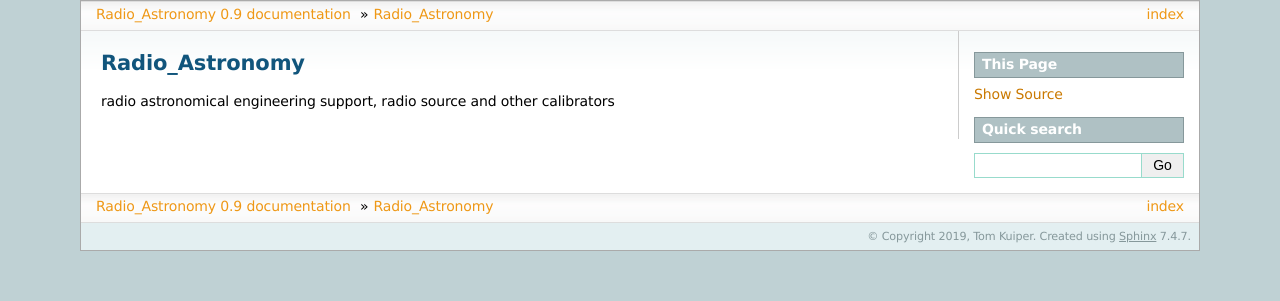
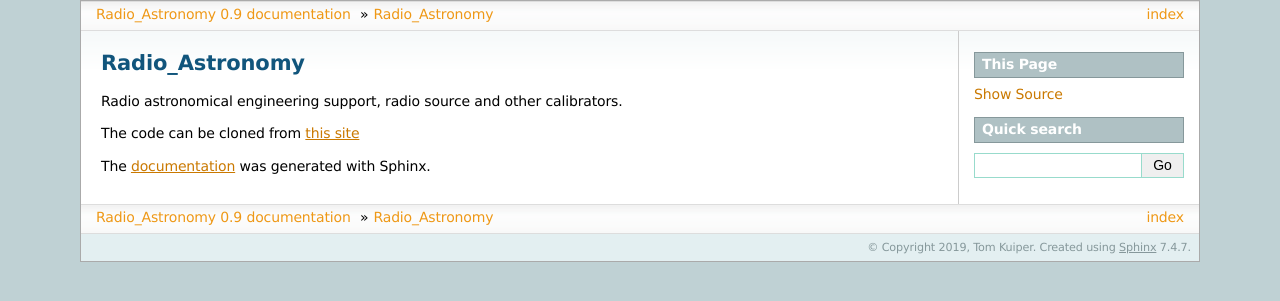
Before and after one commit to SDRAST/Radio_Astronomy, a Sphinx documentation site: the page built from docs/source/includeme.rst, in a window 1280 px wide. Shown: the top 301 px of the page. Built offline with Sphinx 7.4.7, drawn with Linux system fonts in a browser that asks for light colours.

Commit message:
added links to github.jpl

```diff
--- a/README.rst
+++ b/README.rst
@@ -1,4 +1,9 @@
 Radio\_Astronomy
 ================
 
-radio astronomical engineering support, radio source and other calibrators
+Radio astronomical engineering support, radio source and other calibrators.
+
+The code can be cloned from `this site <https://github.jpl.nasa.gov/RadioAstronomy/Radio_Astronomy>`_
+
+The `documentation <https://github.jpl.nasa.gov/pages/RadioAstronomy/Radio_Astronomy/>`_
+was generated with Sphinx.
--- a/docs/source/index.rst
+++ b/docs/source/index.rst
@@ -18,6 +18,10 @@ conversions used in electrical engineering, etc.
 .. automodapi:: Radio_Astronomy.radio_flux
 .. automodapi:: Radio_Astronomy.vla_cal
 
+The code can be cloned from `this site <https://github.jpl.nasa.gov/RadioAstronomy/Radio_Astronomy>`_
+
+The `documentation <>`_https://github.jpl.nasa.gov/pages/RadioAstronomy/Radio_Astronomy/`_
+was generated with Sphinx.
 
 .. toctree::
    :maxdepth: 2
```
Also changed, not shown: 1 other file.
